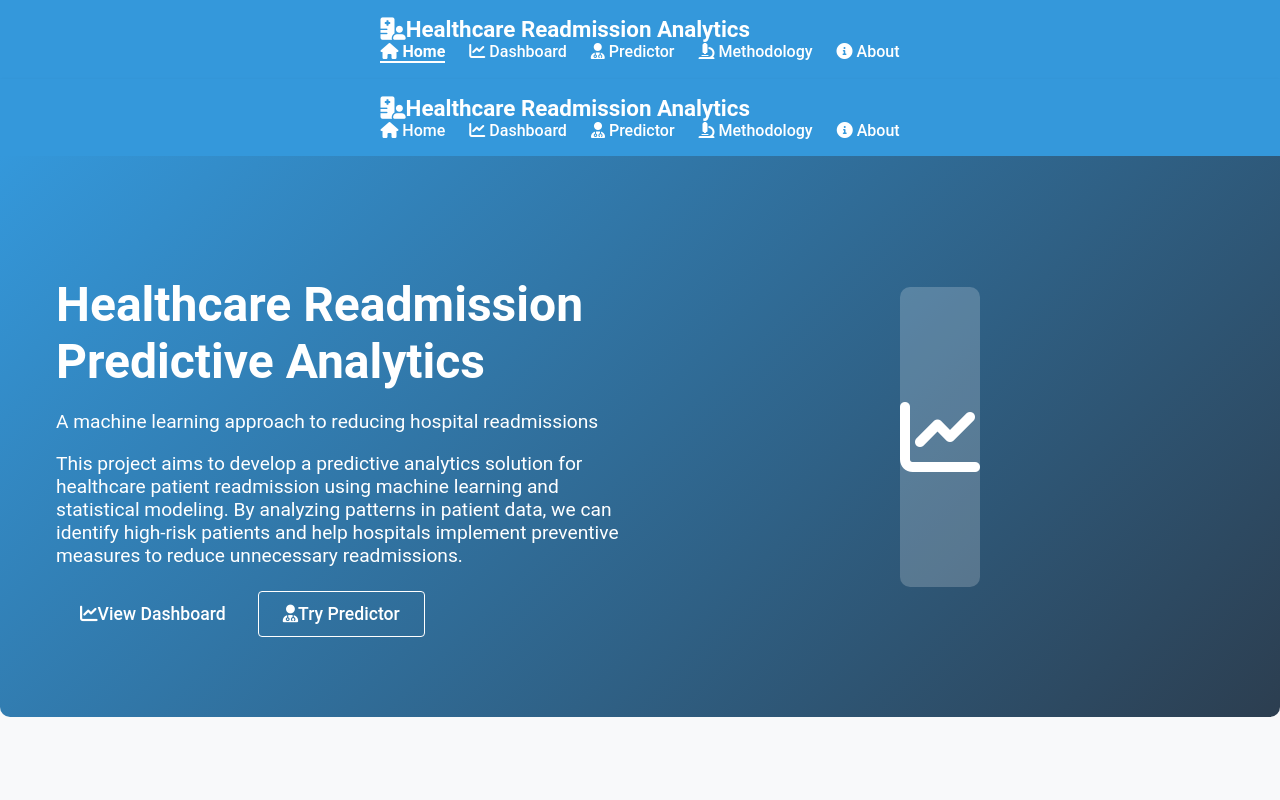
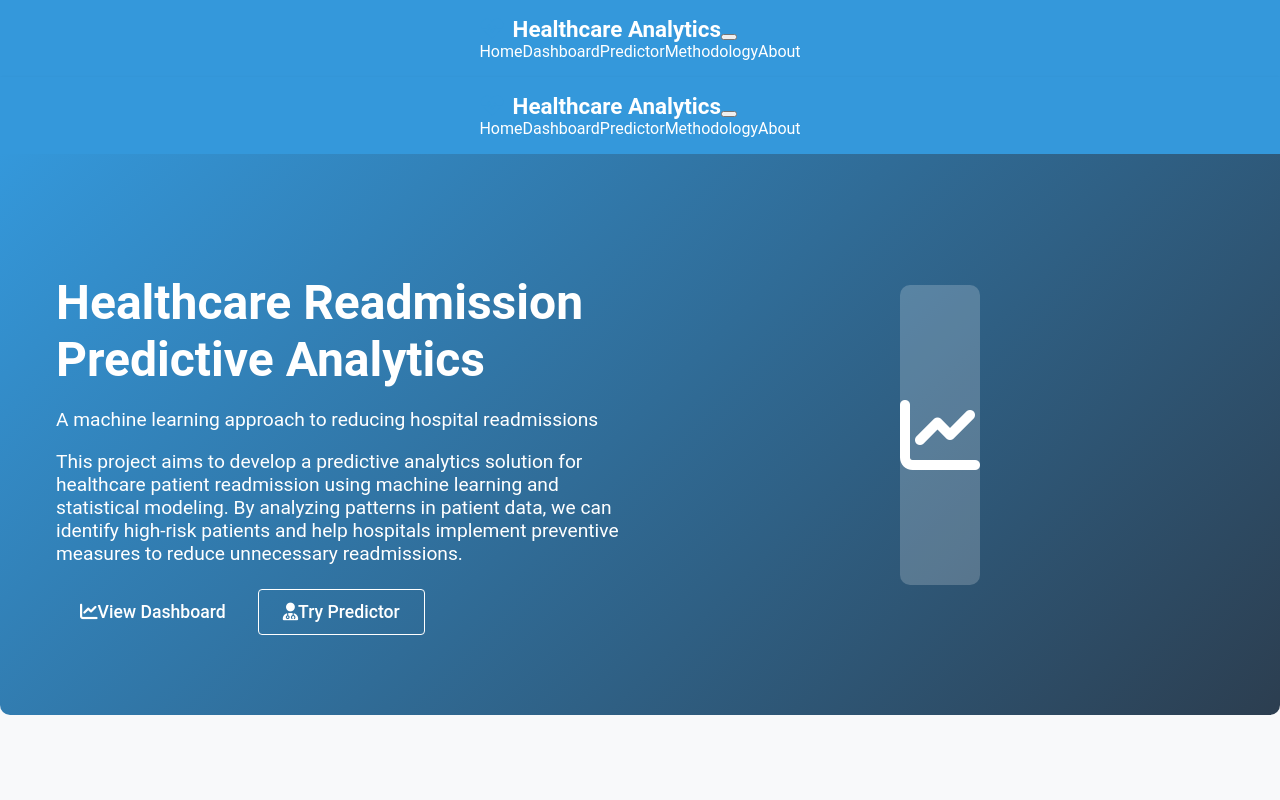
Before and after one commit to Nitheesh0217/healthcare-readmission-prediction, a Next.js app in the folder healthcare-nextjs-app/: page / in a window 1280 px wide. Shown: the top 800 px of the page. Built offline with nearby package versions, Linux system fonts and the light colour scheme.

Commit message:
Update Navbar.js

```diff
--- a/healthcare-nextjs-app/components/Navbar.js
+++ b/healthcare-nextjs-app/components/Navbar.js
@@ -1,48 +1,48 @@
-import { useEffect } from 'react';
+import React from 'react';
 import Link from 'next/link';
-import { useRouter } from 'next/router';
-import LinkButton from './LinkButton';
 import theme from '../styles/theme';
 
 export default function Navbar() {
-  const router = useRouter();
-
-  // Add active class to current page link
-  useEffect(() => {
-    const links = document.querySelectorAll('.nav-link');
-    links.forEach(link => {
-      link.classList.remove('active');
-    });
-
-    const activeLink = document.querySelector(`.nav-link[href="${router.pathname}"]`);
-    if (activeLink) {
-      activeLink.classList.add('active');
-    }
-  }, [router.pathname]);
+  const [isOpen, setIsOpen] = React.useState(false);
 
   return (
     <nav className="navbar">
       <div className="container">
-        <Link href="/" className="navbar-brand">
-          <i className="fas fa-hospital-user me-2"></i>
-          Healthcare Readmission Analytics
-        </Link>
-        <div className="nav-links">
-          <Link href="/" className={`nav-link ${router.pathname === '/' ? 'active' : ''}`}>
-            <i className="fas fa-home me-1"></i> Home
+        <div className="navbar-brand">
+          <Link href="/" className="navbar-logo">
+            <i className="fas fa-heartbeat" style={{ marginRight: '0.5rem', color: theme.colors.primary }}></i>
+            <span>Healthcare Analytics</span>
           </Link>
-          <Link href="/dashboard" className={`nav-link ${router.pathname === '/dashboard' ? 'active' : ''}`}>
-            <i className="fas fa-chart-line me-1"></i> Dashboard
-          </Link>
-          <Link href="/predictor" className={`nav-link ${router.pathname === '/predictor' ? 'active' : ''}`}>
-            <i className="fas fa-user-md me-1"></i> Predictor
-          </Link>
-          <Link href="/methodology" className={`nav-link ${router.pathname === '/methodology' ? 'active' : ''}`}>
-            <i className="fas fa-microscope me-1"></i> Methodology
-          </Link>
-          <Link href="/about" className={`nav-link ${router.pathname === '/about' ? 'active' : ''}`}>
-            <i className="fas fa-info-circle me-1"></i> About
-          </Link>
+
+          <button
+            className="navbar-toggle"
+            onClick={() => setIsOpen(!isOpen)}
+            aria-label="Toggle navigation"
+          >
+            <span></span>
+            <span></span>
+            <span></span>
+          </button>
+        </div>
+
+        <div className={`navbar-menu ${isOpen ? 'is-open' : ''}`}>
+          <div className="navbar-end">
+            <Link href="/" className="navbar-item">
+              Home
+            </Link>
+            <Link href="/dashboard" className="navbar-item">
+              Dashboard
+            </Link>
+            <Link href="/predictor" className="navbar-item">
+              Predictor
+            </Link>
+            <Link href="/methodology" className="navbar-item">
+              Methodology
+            </Link>
+            <Link href="/about" className="navbar-item">
+              About
+            </Link>
+          </div>
         </div>
       </div>
     </nav>
```
